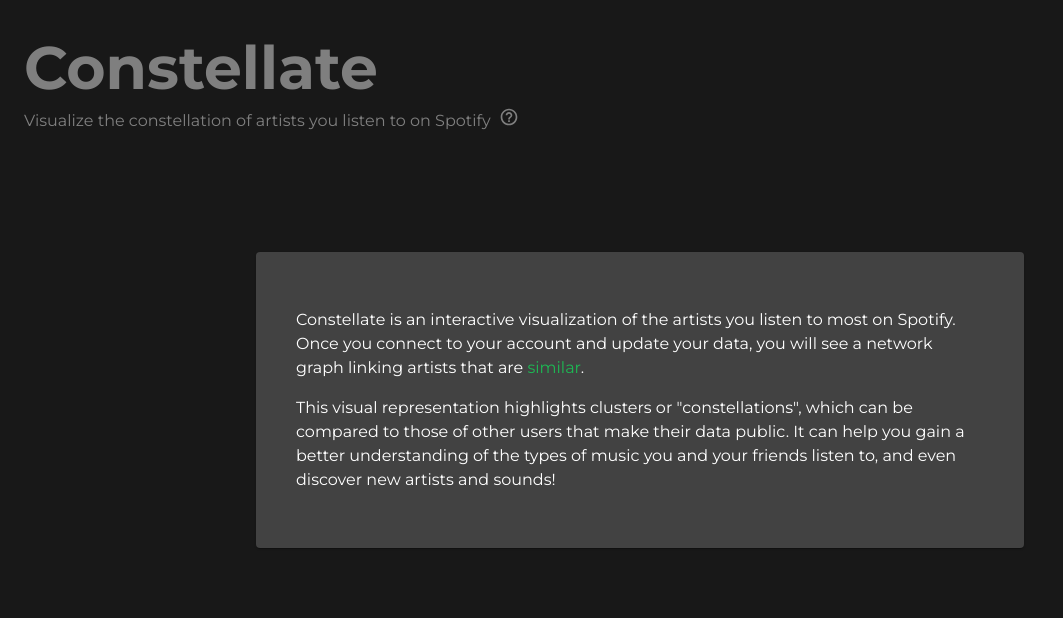
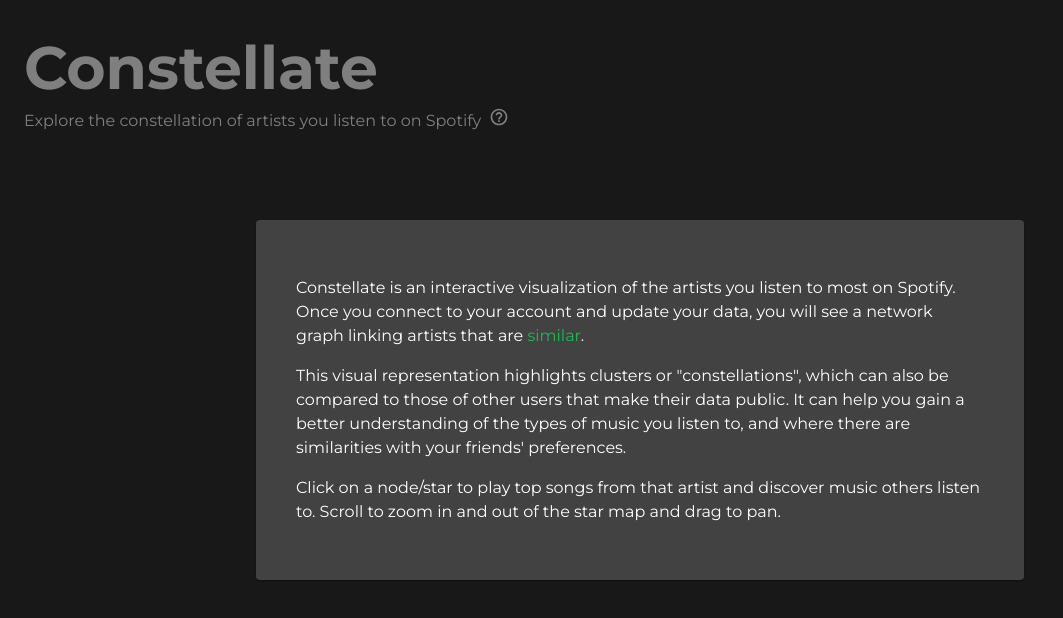
Before and after one commit to ampu3ro/constellate, a React (Create React App) app in the folder client/: page / in a window 1280 px wide. Both pictures are taken after a click on the button 508 px from the left and 117 px from the top of the page. Shown: the top 618 px of the page, without its empty margins (0-1063 px from the left). Built offline with nearby package versions, Linux system fonts and the light colour scheme; no server answers.

Commit message:
Add to Help

```diff
--- a/client/src/components/Graphs.js
+++ b/client/src/components/Graphs.js
@@ -348,7 +348,7 @@
 
   return (
     <div ref={wrapperRef}>
-      <svg ref={svgRef} width="100%" height={'100vh'}>
+      <svg ref={svgRef} width="100%" height={'75vh'}>
         <g ref={networkRef}>
           <g ref={linkRef} />
           <g ref={layerRef} />
--- a/client/src/components/Help.js
+++ b/client/src/components/Help.js
@@ -59,10 +59,15 @@
             </p>
             <p>
               This visual representation highlights clusters or
-              "constellations", which can be compared to those of other users
-              that make their data public. It can help you gain a better
-              understanding of the types of music you and your friends listen
-              to, and even discover new artists and sounds!
+              "constellations", which can also be compared to those of other
+              users that make their data public. It can help you gain a better
+              understanding of the types of music you listen to, and where there
+              are similarities with your friends' preferences.
+            </p>
+            <p>
+              Click on a node/star to play top songs from that artist and
+              discover music others listen to. Scroll to zoom in and out of the
+              star map and drag to pan.
             </p>
           </Typography>
         </Paper>
--- a/client/src/components/Landing.js
+++ b/client/src/components/Landing.js
@@ -28,7 +28,7 @@
       <div className={classes.header}>
         <Typography variant="h2">Constellate</Typography>
         <Typography variant="subtitle1">
-          Visualize the constellation of artists you listen to on Spotify
+          Explore the constellation of artists you listen to on Spotify
           <IconButton
             size="small"
             style={{ marginLeft: 5, marginBottom: 10 }}
```
